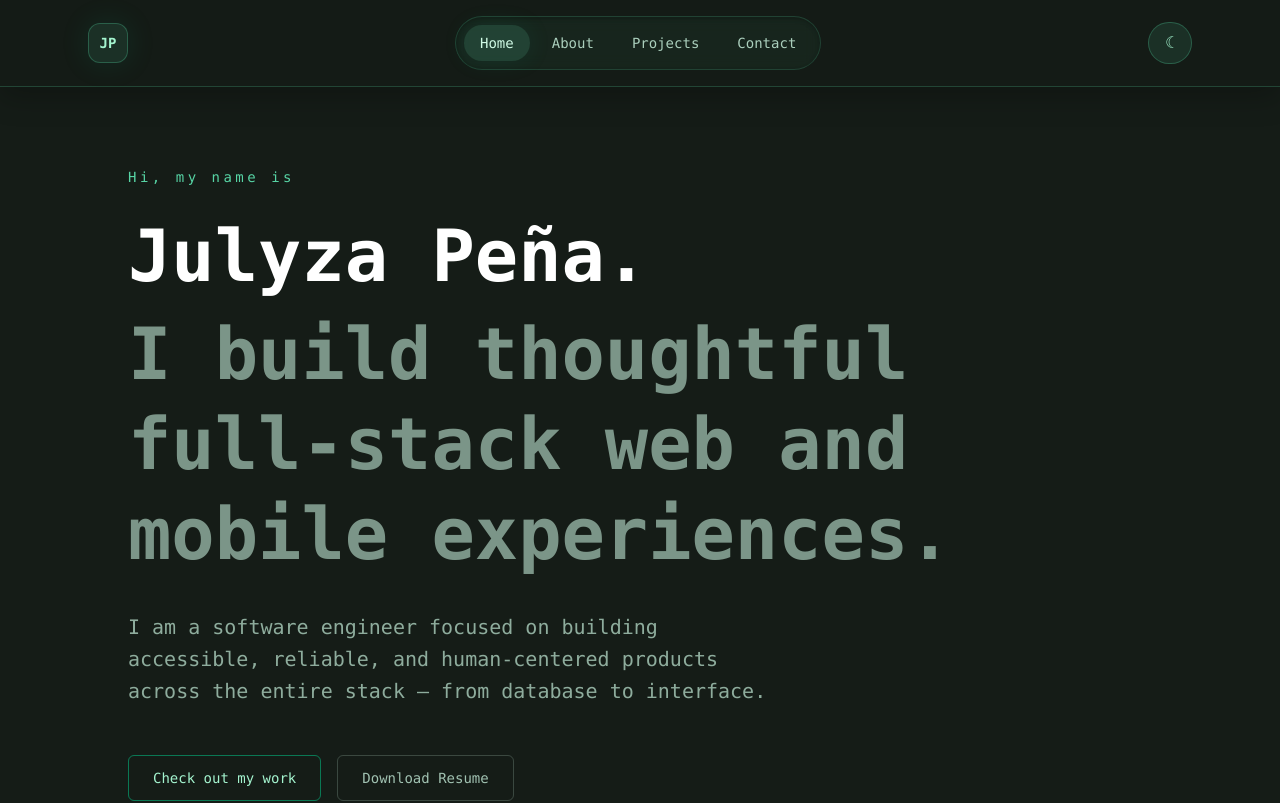
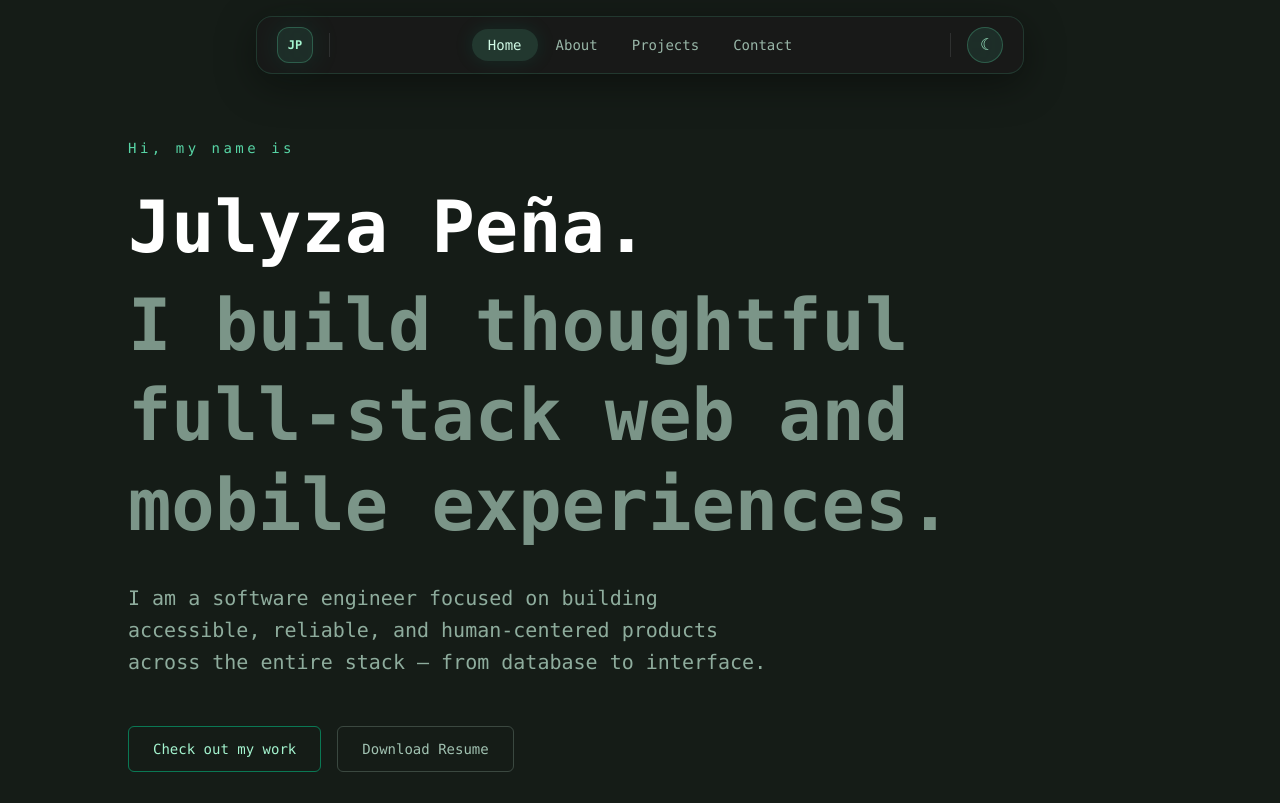
Before and after one commit to aizypena/2026-portfolio, a Next.js app: page / in a window 1280 px wide. Shown: the top 803 px of the page. Built offline with nearby package versions, Linux system fonts and the light colour scheme.

Commit message:
updated navbar into a dock tab style; updated my contact email

```diff
--- a/src/app/page.tsx
+++ b/src/app/page.tsx
@@ -62,28 +62,16 @@ export default function Home() {
 
   const experienceItems = [
     {
-      company: "IBM Software",
-      role: "Full-stack Engineer",
+      company: "The Blocklabs Inc.",
+      role: "Full-stack Engineer Intern",
       location: "Remote",
-      dates: "2025 - Present",
+      dates: "April 2026 - July 2026",
     },
     {
-      company: "Freelance Mobile Apps",
-      role: "Mobile Application Developer",
-      location: "Remote",
-      dates: "2024 - 2025",
-    },
-    {
-      company: "Product Studio",
-      role: "Frontend Developer",
-      location: "Hybrid",
-      dates: "2023 - 2024",
-    },
-    {
-      company: "Startup Lab",
-      role: "Software Engineering Intern",
-      location: "On-site",
-      dates: "2022 - 2023",
+      company: "Teratomo Corporations",
+      role: "Software Engineer Intern",
+      location: "Fairview, Quezon City, Philippines",
+      dates: "December 2025 - April 2026",
     },
   ];
 
@@ -357,7 +345,7 @@ export default function Home() {
             </p>
 
             <a
-              href="mailto:hello@example.com"
+              href="mailto:jbpena101@gmail.com"
               className="mt-10 inline-flex items-center rounded-md border border-emerald-400/60 px-6 py-3 text-sm font-medium text-emerald-200 transition hover:bg-emerald-400/10"
             >
               Say Hello
--- a/src/components/Navbar.tsx
+++ b/src/components/Navbar.tsx
@@ -5,31 +5,33 @@ import { useEffect, useState } from 'react';
 import { usePathname } from 'next/navigation';
 
 const navLinks = [
-  { href: '/', label: 'Home' },
-  { href: '/#about', label: 'About' },
-  { href: '/#projects', label: 'Projects' },
-  { href: '/#contact', label: 'Contact' },
+  { href: '/', label: 'Home', id: 'home' },
+  { href: '/#about', label: 'About', id: 'about' },
+  { href: '/#projects', label: 'Projects', id: 'projects' },
+  { href: '/#contact', label: 'Contact', id: 'contact' },
 ];
 
 export default function Navbar() {
   const pathname = usePathname();
   const [isDark, setIsDark] = useState(false);
+  const [activeSection, setActiveSection] = useState('home');
 
-  const navSurface = isDark
-    ? 'border-emerald-400/15 bg-[#0a0a0a]/95 shadow-[0_10px_30px_rgba(0,0,0,0.28)]'
-    : 'border-emerald-300/20 bg-[#151c17]/95 shadow-[0_10px_30px_rgba(0,0,0,0.24)]';
+  // Dock styles
+  const dockStyles = isDark
+    ? 'bg-[#1a1a1a]/80 border-emerald-400/15 shadow-[0_10px_40px_rgba(0,0,0,0.7)]'
+    : 'bg-[#1a1a1a]/80 border-emerald-300/15 shadow-[0_10px_40px_rgba(0,0,0,0.4)]';
 
-  const brandText = isDark
-    ? 'text-emerald-300 hover:text-emerald-200'
-    : 'text-emerald-200 hover:text-emerald-100';
+  const dockItem = isDark
+    ? 'text-emerald-100/70 hover:text-emerald-200 hover:bg-emerald-400/10'
+    : 'text-emerald-100/70 hover:text-emerald-100 hover:bg-emerald-300/10';
+
+  const dockItemActive = isDark
+    ? 'bg-emerald-400/15 text-emerald-200 shadow-[0_0_20px_rgba(16,185,129,0.15)]'
+    : 'bg-emerald-300/15 text-emerald-100 shadow-[0_0_20px_rgba(16,185,129,0.12)]';
 
   const logoChip = isDark
     ? 'border-emerald-400/20 bg-emerald-400/10 text-emerald-300 shadow-[0_0_30px_rgba(16,185,129,0.18)]'
     : 'border-emerald-300/25 bg-emerald-300/10 text-emerald-200 shadow-[0_0_30px_rgba(16,185,129,0.12)]';
-
-  const menuWrap = isDark
-    ? 'border-emerald-400/10 bg-white/5 shadow-black/20'
-    : 'border-emerald-300/15 bg-emerald-300/5 shadow-black/20';
 
   const toggleBtn = isDark
     ? 'border-emerald-400/20 bg-emerald-400/10 text-emerald-200 hover:border-emerald-300/40 hover:bg-emerald-400/15 hover:text-emerald-100'
@@ -53,35 +55,78 @@ export default function Navbar() {
     });
   };
 
+  // Intersection Observer for section tracking
+  useEffect(() => {
+    const sections = document.querySelectorAll('section[id]');
+
+    const observer = new IntersectionObserver(
+      (entries) => {
+        entries.forEach((entry) => {
+          if (entry.isIntersecting) {
+            const id = entry.target.id;
+            setActiveSection(id);
+          }
+        });
+      },
+      {
+        rootMargin: '-20% 0px -20% 0px', // triggers when section is in the middle of viewport
+        threshold: 0,
+      }
+    );
+
+    sections.forEach((section) => observer.observe(section));
+
+    return () => {
+      sections.forEach((section) => observer.unobserve(section));
+    };
+  }, []);
+
+  // Fallback: when at the very top of the page, set active to 'home'
+  useEffect(() => {
+    const handleScroll = () => {
+      if (window.scrollY < 100) {
+        setActiveSection('home');
+      }
+    };
+
+    window.addEventListener('scroll', handleScroll);
+    return () => window.removeEventListener('scroll', handleScroll);
+  }, []);
+
   return (
-    <nav className={`sticky top-0 z-50 border-b backdrop-blur-xl ${navSurface}`}>
-      <div className="mx-auto flex max-w-6xl items-center gap-4 px-4 py-4 sm:px-6">
+    <nav className="sticky top-4 z-50 flex justify-center px-4">
+      <div
+        className={`flex w-full max-w-3xl items-center gap-3 rounded-2xl border px-5 py-2.5 backdrop-blur-2xl transition-all duration-300 ${dockStyles}`}
+      >
+        {/* Logo / Brand */}
         <Link
           href="/"
-          className={`flex items-center gap-3 transition ${brandText}`}
+          className="flex items-center gap-2 transition hover:scale-105"
+          title="Julyza Peña"
         >
-          <span className={`flex h-10 w-10 items-center justify-center rounded-xl border text-sm font-semibold ${logoChip}`} title='Julyza Peña'>
+          <span
+            className={`flex h-9 w-9 items-center justify-center rounded-xl border text-xs font-semibold ${logoChip}`}
+          >
             JP
           </span>
         </Link>
 
-        <div className="flex flex-1 justify-center">
-          <div className={`hidden rounded-full border px-2 py-2 shadow-inner backdrop-blur md:flex md:items-center md:gap-1.5 ${menuWrap}`}>
+        {/* Separator */}
+        <span className="mx-1 h-6 w-px bg-white/10" />
+
+        {/* Nav links */}
+        <div className="flex flex-1 items-center justify-center gap-0.5">
           {navLinks.map((link) => {
-              const isActive = pathname === link.href;
-              const activeClass = isDark
-                ? 'bg-emerald-400/15 text-emerald-200 shadow-[0_0_24px_rgba(16,185,129,0.12)]'
-                : 'bg-emerald-300/15 text-emerald-100 shadow-[0_0_24px_rgba(16,185,129,0.1)]';
-              const idleClass = isDark
-                ? 'text-emerald-100/80 hover:bg-emerald-400/10 hover:text-emerald-100'
-                : 'text-emerald-100/80 hover:bg-emerald-300/10 hover:text-emerald-100';
+            const isActive =
+              link.id === activeSection ||
+              (link.id === 'home' && activeSection === 'home' && pathname === '/');
 
             return (
               <Link
                 key={link.href}
                 href={link.href}
-                  className={`rounded-full px-4 py-2 text-sm font-medium transition duration-200 ${
-                    isActive ? activeClass : idleClass
+                className={`rounded-full px-4 py-1.5 text-sm font-medium transition-all duration-200 hover:scale-105 ${
+                  isActive ? dockItemActive : dockItem
                 }`}
               >
                 {link.label}
@@ -89,13 +134,16 @@ export default function Navbar() {
             );
           })}
         </div>
-        </div>
 
+        {/* Separator */}
+        <span className="mx-1 h-6 w-px bg-white/10" />
+
+        {/* Theme Toggle */}
         <button
           type="button"
           onClick={toggleTheme}
           aria-label="Toggle dark and light mode"
-          className={`inline-flex items-center gap-2 rounded-full border px-4 py-2 text-sm font-medium transition ${toggleBtn}`}
+          className={`flex h-9 w-9 items-center justify-center rounded-full border text-sm transition hover:scale-105 ${toggleBtn}`}
         >
           <span className="text-base">{isDark ? '☀' : '☾'}</span>
         </button>
```
Lines whose indentation alone changed are shown as unchanged.
